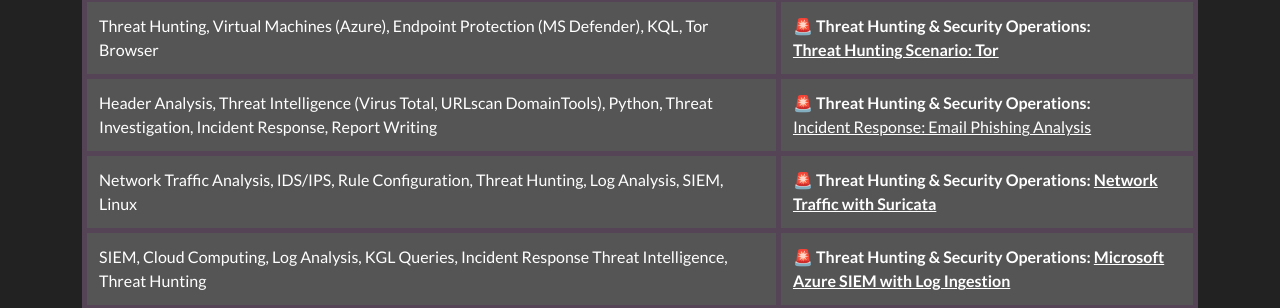
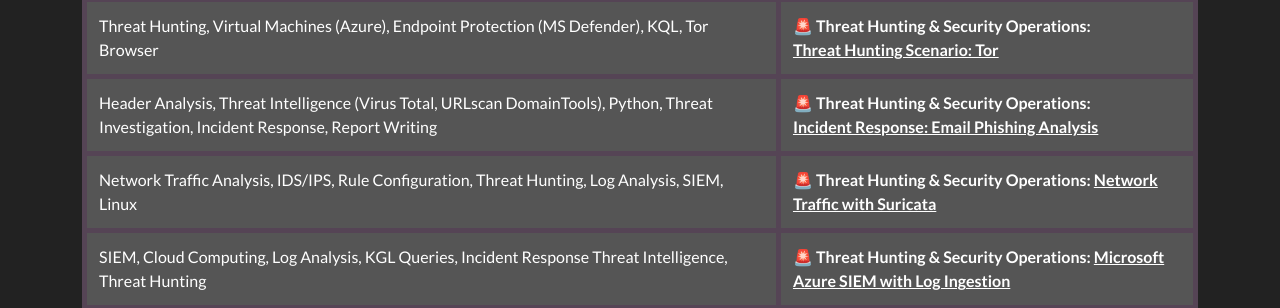
Before and after one commit to JKopal101/jkopal101.github.io, a Jekyll site: the page built from projects.md, in a window 1280 px wide. Shown: the part 633-941 px from the top of the page. Built offline with Jekyll 4.4.1, drawn with Linux system fonts in a browser that asks for light colours.

Commit message:
Update projects.md

```diff
--- a/projects.md
+++ b/projects.md
@@ -64,7 +64,7 @@ I’ve worked on a variety of projects in the Cybersecurity and IT space, focusi
       <td style="padding:12px; border:5px solid #545;">Header Analysis, Threat Intelligence (Virus Total, URLscan DomainTools), Python, Threat Investigation, Incident Response, Report Writing </td>
       <td style="padding:12px; border:5px solid #545;">
          <strong>🚨 Threat Hunting & Security Operations: </strong> <br>
-        <a href="https://github.com/JKopal101/email-phishing-analysis" style="color:white;">Incident Response: Email Phishing Analysis</a>
+        <strong><a href="https://github.com/JKopal101/email-phishing-analysis" style="color:white;">Incident Response: Email Phishing Analysis</a></strong>
       </td>
     </tr>
     <tr style="background-color:#555;">
```
